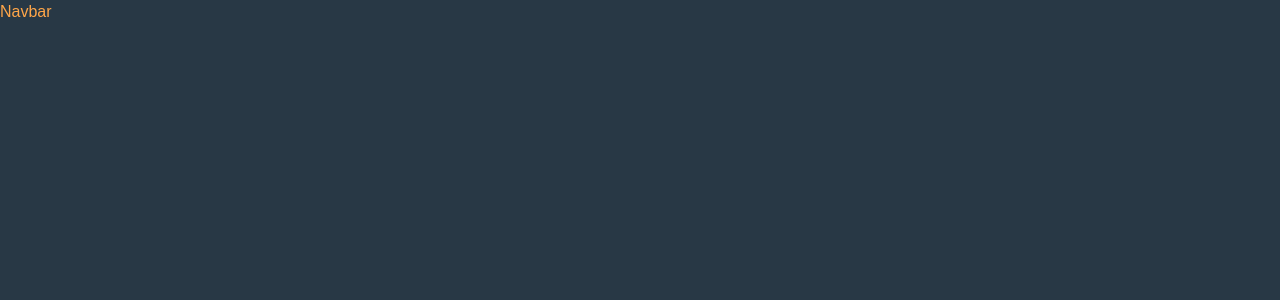
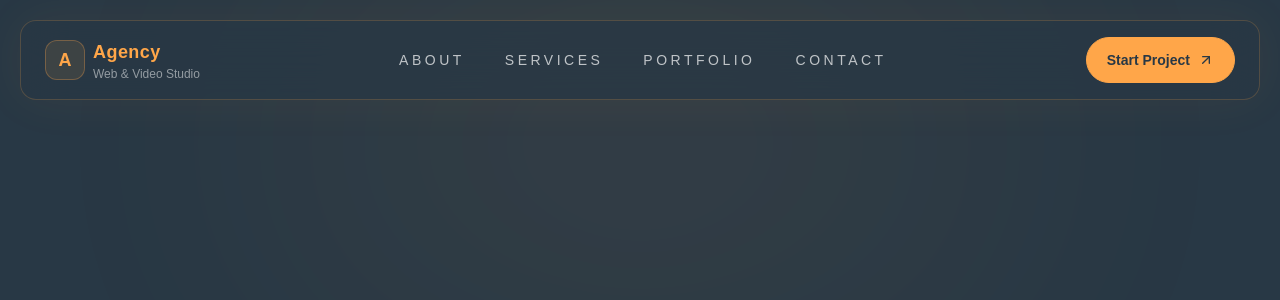
Before and after one commit to JaaniStudio/jaanistudio, a Next.js app: page / in a window 1280 px wide. Shown: the top 300 px of the page. Built offline with nearby package versions, Linux system fonts and the light colour scheme.

Commit message:
add: navbar component

```diff
--- a/app/components/Navbar.tsx
+++ b/app/components/Navbar.tsx
@@ -1,7 +1,285 @@
-import React from 'react'
+"use client";
+
+import { useEffect, useRef, useState } from "react";
+import Link from "next/link";
+import { animate, stagger } from "animejs";
+import { Menu, X, ArrowUpRight } from "lucide-react";
+
+const links = [
+    { name: "About", href: "#about" },
+    { name: "Services", href: "#services" },
+    { name: "Portfolio", href: "#portfolio" },
+    { name: "Contact", href: "#contact" },
+];
 
 export default function Navbar() {
-  return (
-    <div>Navbar</div>
-  )
+    const navRef = useRef<HTMLElement>(null);
+    const logoRef = useRef<HTMLAnchorElement>(null);
+    const linksRef = useRef<(HTMLAnchorElement | null)[]>([]);
+    const buttonRef = useRef<HTMLAnchorElement>(null);
+
+    const [open, setOpen] = useState(false);
+
+    useEffect(() => {
+        animate(navRef.current, {
+            translateY: [-40, 0],
+            opacity: [0, 1],
+            duration: 900,
+            ease: "outExpo",
+        });
+
+        animate(
+            [
+                logoRef.current,
+                ...linksRef.current,
+                buttonRef.current,
+            ],
+            {
+                opacity: [0, 1],
+                translateY: [-20, 0],
+                delay: stagger(80),
+                duration: 900,
+                ease: "outExpo",
+            }
+        );
+    }, []);
+
+    return (
+        <>
+            <header
+                ref={navRef}
+                className="fixed top-0 left-0 z-50 w-full px-5 pt-5"
+            >
+                <nav
+                    className="
+          mx-auto
+          flex
+          max-w-7xl
+          items-center
+          justify-between
+          rounded-2xl
+          border
+          border-[#FFA649]/20
+          bg-[#283845]/70
+          px-6
+          py-4
+          backdrop-blur-xl
+          shadow-[0_0_50px_rgba(255,166,73,0.06)]
+        "
+                >
+                    {/* Logo */}
+
+                    <Link
+                        href="/"
+                        ref={logoRef}
+                        className="group flex items-center gap-2"
+                    >
+                        <div
+                            className="
+              flex
+              h-10
+              w-10
+              items-center
+              justify-center
+              rounded-xl
+              border
+              border-[#FFA649]/30
+              bg-[#FFA649]/10
+              text-lg
+              font-bold
+              text-[#FFA649]
+              transition
+              duration-300
+              group-hover:rotate-6
+              group-hover:scale-105
+            "
+                        >
+                            A
+                        </div>
+
+                        <div>
+                            <p className="text-lg font-bold text-[#FFA649] tracking-wide">
+                                Agency
+                            </p>
+
+                            <p className="text-xs text-white/50">
+                                Web & Video Studio
+                            </p>
+                        </div>
+                    </Link>
+
+                    {/* Desktop */}
+
+                    <div className="hidden items-center gap-10 md:flex">
+                        {links.map((link, i) => (
+                            <Link
+                                key={link.name}
+                                href={link.href}
+                                ref={(el) => {
+                                    linksRef.current[i] = el;
+                                }}
+                                className="
+                group
+                relative
+                text-sm
+                uppercase
+                tracking-[0.25em]
+                text-white/70
+                transition
+                duration-300
+                hover:text-[#FFA649]
+              "
+                            >
+                                {link.name}
+
+                                <span
+                                    className="
+                  absolute
+                  -bottom-2
+                  left-0
+                  h-[2px]
+                  w-0
+                  bg-[#FFA649]
+                  transition-all
+                  duration-300
+                  group-hover:w-full
+                "
+                                />
+                            </Link>
+                        ))}
+                    </div>
+
+                    {/* CTA */}
+
+                    <div className="hidden md:block">
+                        <Link
+                            ref={buttonRef}
+                            href="#contact"
+                            className="
+              group
+              flex
+              items-center
+              gap-2
+              rounded-full
+              border
+              border-[#FFA649]
+              bg-[#FFA649]
+              px-5
+              py-3
+              text-sm
+              font-semibold
+              text-[#283845]
+              transition-all
+              duration-300
+              hover:scale-105
+              hover:shadow-[0_0_30px_rgba(255,166,73,.35)]
+            "
+                        >
+                            Start Project
+
+                            <ArrowUpRight
+                                className="
+                h-4
+                w-4
+                transition-transform
+                duration-300
+                group-hover:-translate-y-1
+                group-hover:translate-x-1
+              "
+                            />
+                        </Link>
+                    </div>
+
+                    {/* Mobile */}
+
+                    <button
+                        onClick={() => setOpen(!open)}
+                        className="text-[#FFA649] md:hidden"
+                    >
+                        {open ? <X size={28} /> : <Menu size={28} />}
+                    </button>
+                </nav>
+
+                {/* Mobile Menu */}
+
+                <div
+                    className={`
+          overflow-hidden
+          transition-all
+          duration-500
+          md:hidden
+          ${open
+                            ? "mt-3 max-h-[500px] opacity-100"
+                            : "max-h-0 opacity-0"
+                        }
+        `}
+                >
+                    <div
+                        className="
+            rounded-2xl
+            border
+            border-[#FFA649]/20
+            bg-[#283845]/90
+            p-6
+            backdrop-blur-xl
+          "
+                    >
+                        <div className="flex flex-col gap-6">
+                            {links.map((item) => (
+                                <Link
+                                    key={item.name}
+                                    href={item.href}
+                                    onClick={() => setOpen(false)}
+                                    className="
+                  text-lg
+                  text-white/80
+                  transition
+                  hover:text-[#FFA649]
+                "
+                                >
+                                    {item.name}
+                                </Link>
+                            ))}
+
+                            <Link
+                                href="#contact"
+                                onClick={() => setOpen(false)}
+                                className="
+                mt-3
+                rounded-xl
+                bg-[#FFA649]
+                px-5
+                py-3
+                text-center
+                font-semibold
+                text-[#283845]
+              "
+                            >
+                                Start Project
+                            </Link>
+                        </div>
+                    </div>
+                </div>
+            </header>
+
+            {/* Background Glow */}
+
+            <div
+                className="
+        pointer-events-none
+        fixed
+        left-1/2
+        top-0
+        -z-10
+        h-72
+        w-[700px]
+        -translate-x-1/2
+        rounded-full
+        bg-[#FFA649]
+        opacity-[0.08]
+        blur-[140px]
+      "
+            />
+        </>
+    );
 }
```
